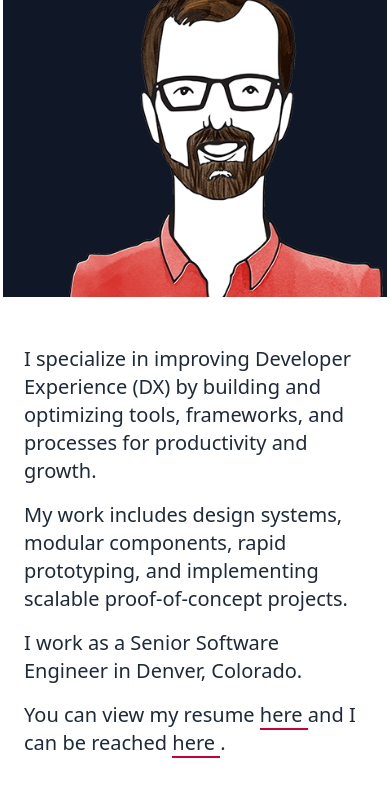
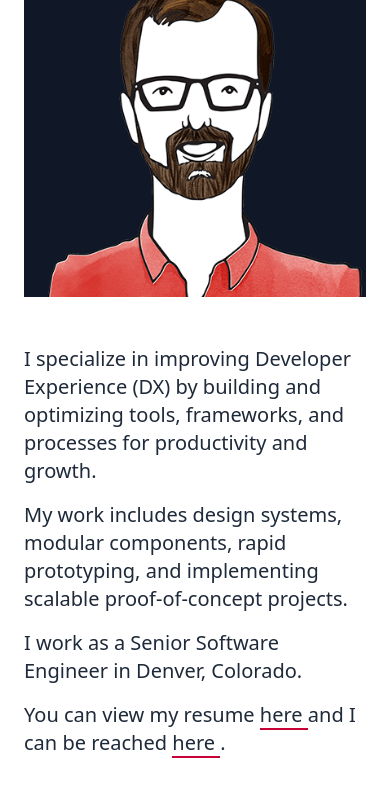
Before and after one commit to mattsteele/mattsteele, an Astro site: page /about in a window 390 px wide. Shown: the part 238-1032 px from the top of the page. Built offline with nearby package versions, Linux system fonts and the light colour scheme; Astro itself is replaced by a stand-in of ours.

Commit message:
Update styles

```diff
--- a/src/pages/about.astro
+++ b/src/pages/about.astro
@@ -13,7 +13,7 @@ import mattSteeleSignatureInverted from "../assets/images/mattsteele-signature-i
 		<Container>
 		<div class="flex flex-col items-center">
 			<div
-				class="mt-5 relative w-sm md:w-96 h-96 bg-gray-900 dark:bg-gray-500 p-6"
+				class="mt-5 relative w-full md:w-96 h-96 bg-gray-900 dark:bg-gray-500 p-6"
 			>
 				<h2 class="text-white text-2xl uppercase mb-1 tracking-wide">
 					Matt Steele
```
